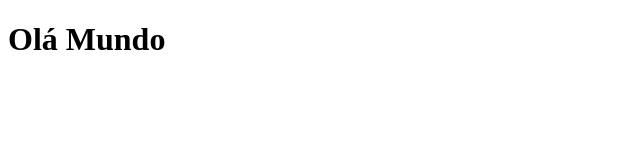
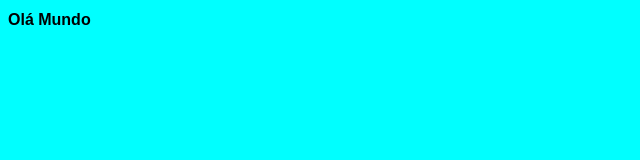
Before and after one commit to luis-cmyk/Projeto-Site, a plain HTML site: page index.html in a window 1280 px wide. Shown: the whole page, without its empty margins (0-640 px from the left). Drawn offline with Linux system fonts and the light colour scheme.

Commit message:
Iniciei o design

```diff
--- /dev/null
+++ b/estilos/style.css
@@ -0,0 +1,8 @@
+* {
+    font-family: Arial, Helvetica, sans-serif;
+    font-size: 16px;
+}
+
+body{
+    background-color: aqua;
+}
--- a/index.html
+++ b/index.html
@@ -5,6 +5,7 @@
     <meta http-equiv="X-UA-Compatible" content="IE=edge">
     <meta name="viewport" content="width=device-width, initial-scale=1.0">
     <title>Iniciando Projeto</title>
+    <link rel="stylesheet" href="estilos/style.css">
 </head>
 <body>
     <h1>Olá Mundo</h1>
```
